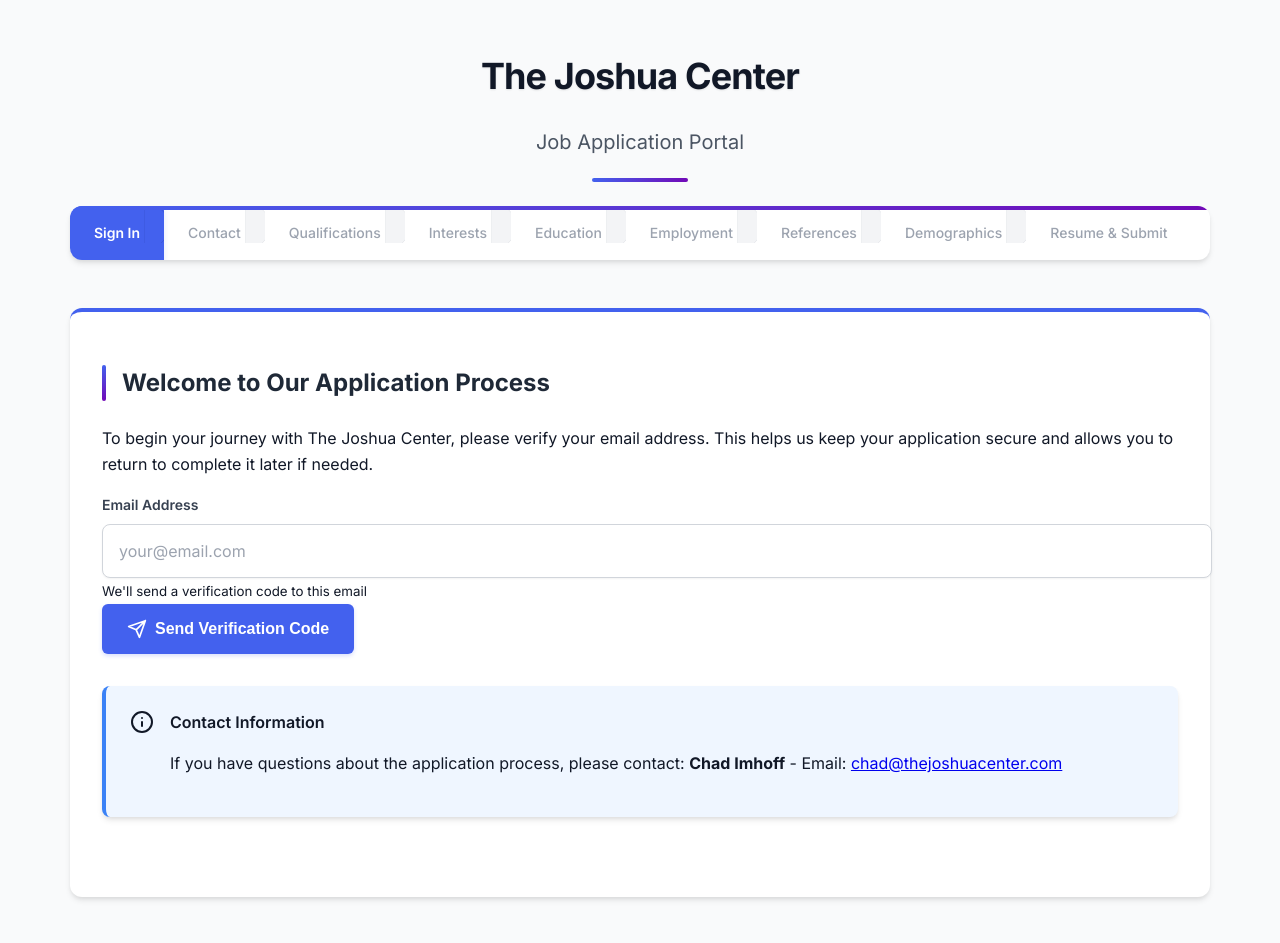
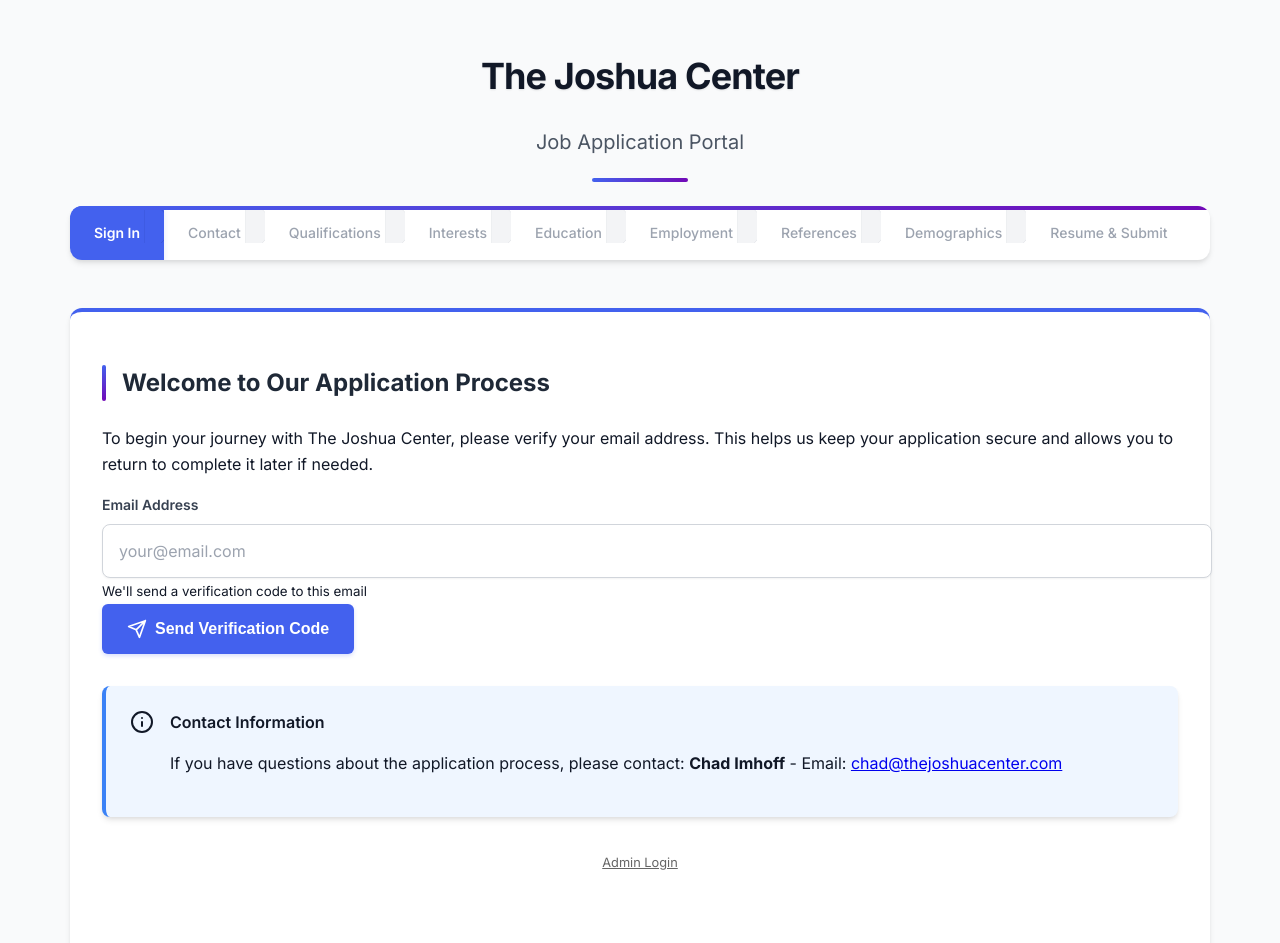
Before and after one commit to Crohnos/joshua-center-job-apps, a React (Vite) app in the folder src/: page /form/step1 in a window 1280 px wide. Shown: the top 943 px of the page. Built offline with nearby package versions, Linux system fonts and the light colour scheme; no server answers.

Commit message:
Add admin login links to form pages

```diff
--- a/src/pages/FormStep1.jsx
+++ b/src/pages/FormStep1.jsx
@@ -217,6 +217,10 @@ function FormStep1() {
                   Return to Homepage
                 </a>
               </div>
+
+              <div style={{ marginTop: '10px', textAlign: 'center' }}>
+                <a href="/login" style={{ fontSize: '0.8rem', color: '#666' }}>Admin Login</a>
+              </div>
             </div>
           </div>
         ) : step === 'email' ? (
@@ -288,6 +292,10 @@ function FormStep1() {
                   <div className="alert-title">Contact Information</div>
                   <p>If you have questions about the application process, please contact: <strong>Chad Imhoff</strong> - Email: <a href="mailto:chad@thejoshuacenter.com">chad@thejoshuacenter.com</a></p>
                 </div>
+              </div>
+
+              <div style={{ marginTop: '1rem', textAlign: 'center' }}>
+                <a href="/login" style={{ fontSize: '0.8rem', color: '#666' }}>Admin Login</a>
               </div>
             </div>
           </div>
```
Also changed, not shown: 1 other file (tests, documents, lock files or other folders).
